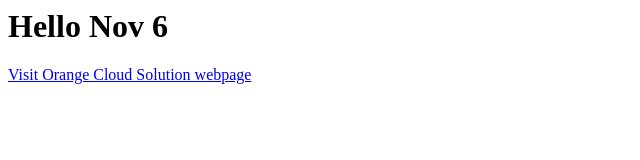
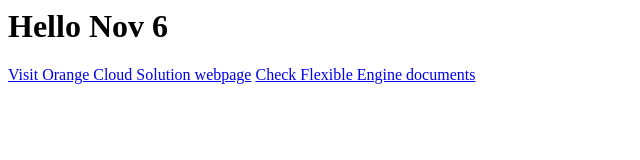
Before and after one commit to zzhaoy/Asset4PublicCloud, a plain HTML site: page simple-web/pages/index.html in a window 1280 px wide. Shown: the whole page, without its empty margins (0-640 px from the left). Drawn offline with Linux system fonts and the light colour scheme.

Commit message:
Update index.html

```diff
--- a/simple-web/pages/index.html
+++ b/simple-web/pages/index.html
@@ -3,5 +3,6 @@
 <h1>Hello Nov 6</h1>
 <p>
   <a href="https://cloud.orange-business.com/en/">Visit Orange Cloud Solution webpage</a>
+  <a href="https://docs.prod-cloud-ocb.orange-business.com/">Check Flexible Engine documents</a>
 </p>
 </body>
```
